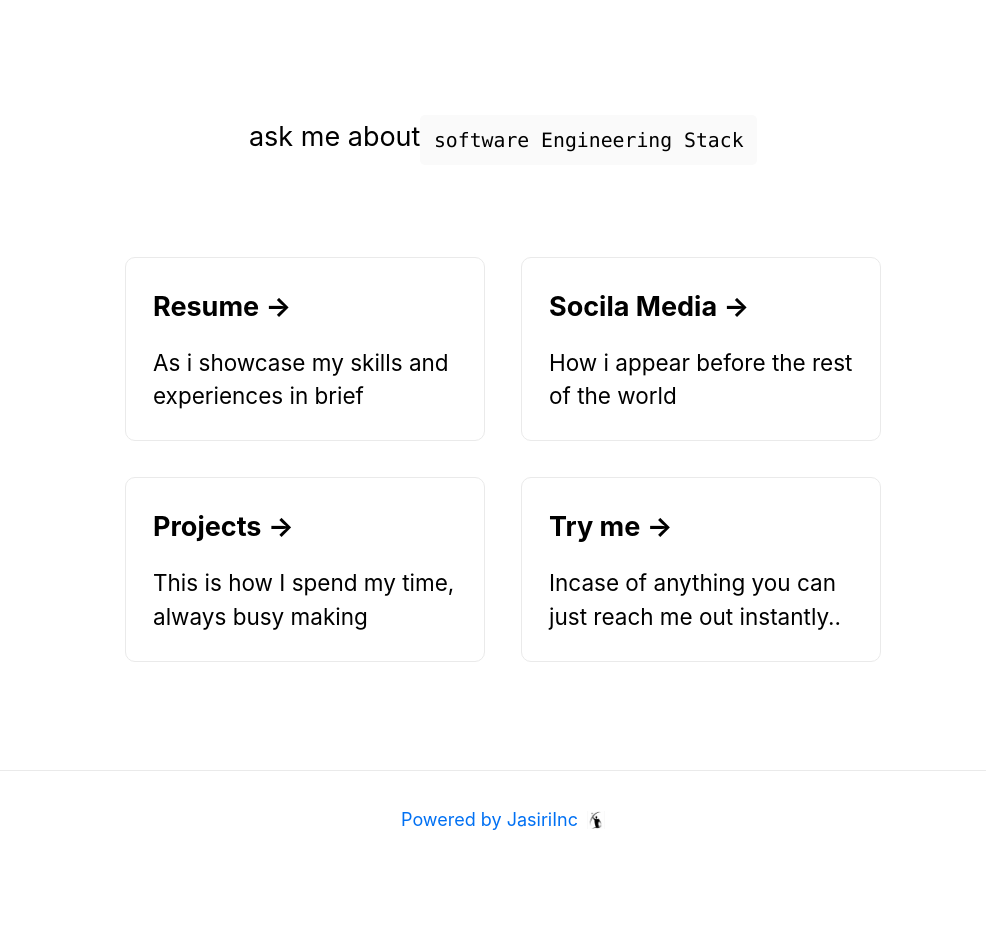
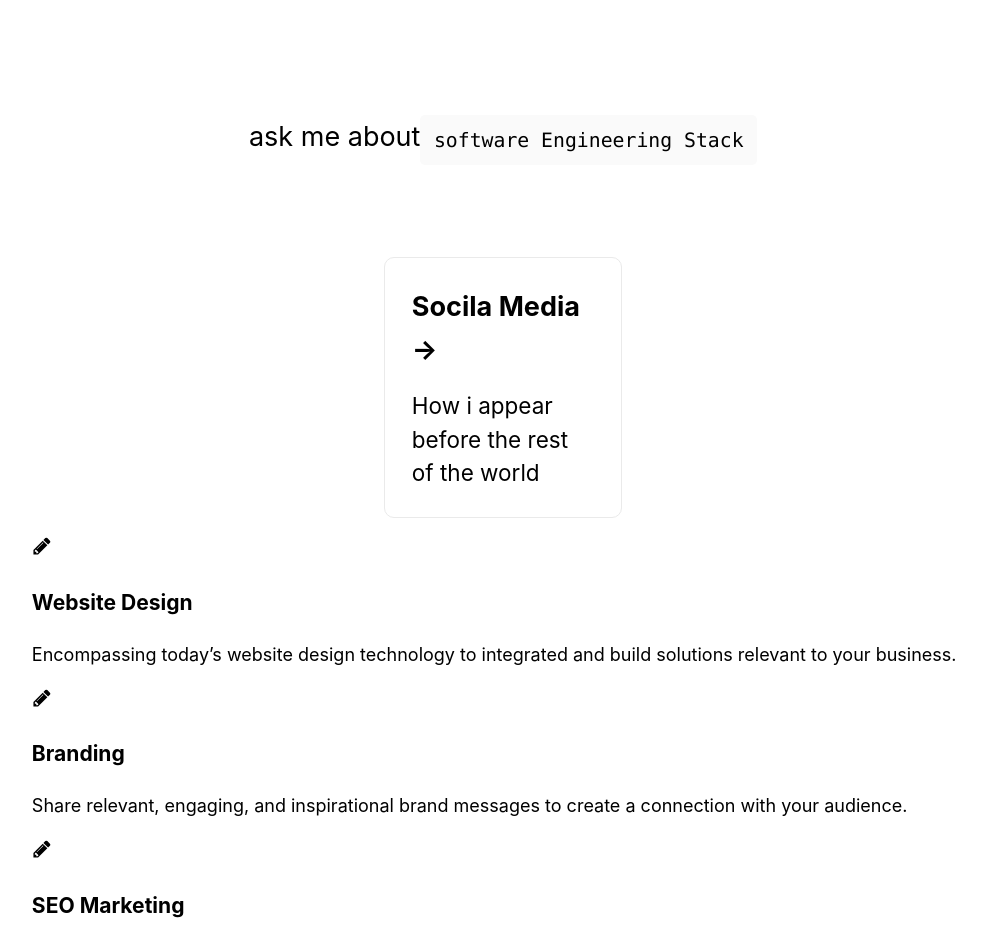
Before and after one commit to brunoalfred/brunoalfred.github.io, a Next.js app: page /social-media in a window 1280 px wide. Shown: the top 947 px of the page, without its empty margins (137-1123 px from the left). Before the commit the page ends 870 px from the top, so only its background shows below. Built offline with nearby package versions, Linux system fonts and the light colour scheme.

Commit message:
Added card on social media Page

```diff
--- a/pages/social-media.js
+++ b/pages/social-media.js
@@ -1,15 +1,9 @@
 import Footer from '../components/Footer/Footer'
-import Header from '../components/Header/Header'
 import Link from 'next/link'
-
 import styles from '../styles/Home.module.css'
-
 export default function SocialMedia() {
     return (
         <div className={styles.container}>
-
-
-
 
             <main className={styles.main}>
 
@@ -18,17 +12,7 @@
                     ask me about
           <code className={styles.code}>software Engineering Stack</code>
                 </p>
-
                 <div className={styles.grid}>
-
-
-                    <Link href="/posts/resume" >
-                        <a className={styles.card}>
-                            <h3>Resume &rarr;</h3>
-                            <p>As i showcase my skills and experiences in brief</p>
-                        </a>
-                    </Link>
-
                     <Link href="/social-media" >
                         <a className={styles.card}>
                             <h3>Socila Media &rarr;</h3>
@@ -36,33 +20,62 @@
                         </a>
                     </Link>
 
+                </div>
 
-                    <Link href="/projects">
-                        <a
-                            className={styles.card}
-                        >
-                            <h3>Projects &rarr;</h3>
-                            <p>This is how I spend my time, always busy making </p>
-                        </a>
-                    </Link>
 
-                    <Link href="/try-me">
-                        <a
-                            className={styles.card}
-                        >
-                            <h3>Try me &rarr;</h3>
-                            <p>
-                                Incase of anything you can just reach me out instantly..
+                <div class="sm:flex flex-wrap justify-center items-center text-center gap-8">
+                    <div class="w-full sm:w-1/2 md:w-1/2 lg:w-1/4 px-4 py-4 bg-white mt-6  shadow-lg rounded-lg dark:bg-gray-800">
+                        <div class="flex-shrink-0">
+                            <div class="flex items-center mx-auto justify-center h-12 w-12 rounded-md bg-indigo-500 text-white">
+                                <svg width="20" height="20" fill="currentColor" class="h-6 w-6" viewBox="0 0 1792 1792" xmlns="http://www.w3.org/2000/svg">
+                                    <path d="M491 1536l91-91-235-235-91 91v107h128v128h107zm523-928q0-22-22-22-10 0-17 7l-542 542q-7 7-7 17 0 22 22 22 10 0 17-7l542-542q7-7 7-17zm-54-192l416 416-832 832h-416v-416zm683 96q0 53-37 90l-166 166-416-416 166-165q36-38 90-38 53 0 91 38l235 234q37 39 37 91z">
+                                    </path>
+                                </svg>
+                            </div>
+                        </div>
+                        <h3 class="text-2xl sm:text-xl text-gray-700 font-semibold dark:text-white py-4">
+                            Website Design
+                        </h3>
+                        <p class="text-md   py-4 font-semibold">
+                            Encompassing today’s website design technology to integrated and build solutions relevant to your business.
                         </p>
-                        </a>
-                    </Link>
-
+                    </div>
+                    <div class="w-full sm:w-1/2 md:w-1/2 lg:w-1/4 px-4 py-4 mt-6 sm:mt-16 md:mt-20 lg:mt-24 bg-white shadow-lg rounded-lg dark:bg-gray-800">
+                        <div class="flex-shrink-0">
+                            <div class="flex items-center mx-auto justify-center h-12 w-12 rounded-md bg-indigo-500 text-white">
+                                <svg width="20" height="20" fill="currentColor" class="h-6 w-6" viewBox="0 0 1792 1792" xmlns="http://www.w3.org/2000/svg">
+                                    <path d="M491 1536l91-91-235-235-91 91v107h128v128h107zm523-928q0-22-22-22-10 0-17 7l-542 542q-7 7-7 17 0 22 22 22 10 0 17-7l542-542q7-7 7-17zm-54-192l416 416-832 832h-416v-416zm683 96q0 53-37 90l-166 166-416-416 166-165q36-38 90-38 53 0 91 38l235 234q37 39 37 91z">
+                                    </path>
+                                </svg>
+                            </div>
+                        </div>
+                        <h3 class="text-2xl sm:text-xl text-gray-700 font-semibold dark:text-white py-4">
+                            Branding
+                        </h3>
+                        <p class="text-md py-4 font-semibold">
+                            Share relevant, engaging, and inspirational brand messages to create a connection with your audience.
+                        </p>
+                    </div>
+                    <div class="w-full sm:w-1/2 md:w-1/2 lg:w-1/4 mt-6  px-4 py-4 bg-white shadow-lg rounded-lg dark:bg-gray-800">
+                        <div class="flex-shrink-0">
+                            <div class="flex items-center mx-auto justify-center h-12 w-12 rounded-md bg-indigo-500 text-white">
+                                <svg width="20" height="20" fill="currentColor" class="h-6 w-6" viewBox="0 0 1792 1792" xmlns="http://www.w3.org/2000/svg">
+                                    <path d="M491 1536l91-91-235-235-91 91v107h128v128h107zm523-928q0-22-22-22-10 0-17 7l-542 542q-7 7-7 17 0 22 22 22 10 0 17-7l542-542q7-7 7-17zm-54-192l416 416-832 832h-416v-416zm683 96q0 53-37 90l-166 166-416-416 166-165q36-38 90-38 53 0 91 38l235 234q37 39 37 91z">
+                                    </path>
+                                </svg>
+                            </div>
+                        </div>
+                        <h3 class="text-2xl sm:text-xl text-gray-700 font-semibold dark:text-white py-4">
+                            SEO Marketing
+                        </h3>
+                        <p class="text-md  py-4 font-semibold">
+                            Let us help you level up your search engine game, explore our solutions for digital marketing for your business.
+                        </p>
+                    </div>
                 </div>
 
             </main>
-
             <Footer />
-
         </div>
     )
 }
```
